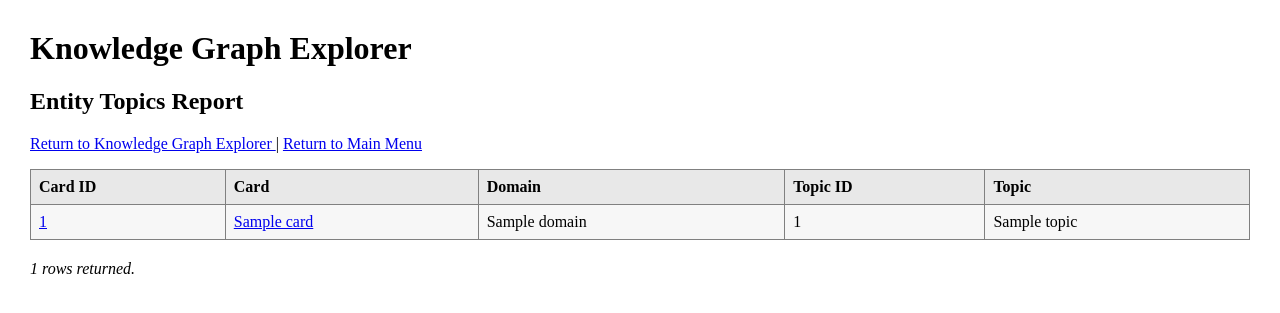
After one commit to spiritbilll-boop/tarot-study-guide, a PHP site: page /knowledge_graph/entity_topics_report.php in a window 1280 px wide. The commit adds this page. Shown: the top 313 px of the page. Run offline with PHP 8.4, Linux system fonts and the light colour scheme; tables that the repository leaves empty or names only in its code hold one stand-in row (values such as "Sample post").

Commit message:
REPORT: Add Entity Topics report

```diff
--- /dev/null
+++ b/knowledge_graph/entity_topics_report.php
@@ -0,0 +1,157 @@
+<?php
+
+require_once("../common/db.php");
+
+$sql = "
+SELECT
+    tc.id          AS card_id,
+    tc.card_name,
+    d.name         AS domain,
+    t.id           AS topic_id,
+    t.name         AS topic
+FROM entity_topics et
+JOIN tarot_cards tc
+    ON tc.id = et.entity_id
+JOIN topics t
+    ON t.id = et.topic_id
+LEFT JOIN domains d
+    ON d.id = t.domain_id
+ORDER BY
+    tc.id,
+    d.name,
+    t.name";
+
+$result = $conn->query($sql);
+
+$rows = [];
+
+while ($row = $result->fetch_assoc())
+{
+    $rows[] = $row;
+}
+
+?>
+<!DOCTYPE html>
+<html>
+
+<head>
+
+<meta charset="utf-8">
+
+<title>Knowledge Graph Explorer - Entity Topics Report</title>
+
+<link rel="stylesheet" href="../style.css">
+
+<style>
+
+table
+{
+    border-collapse: collapse;
+    width: 100%;
+}
+
+th,
+td
+{
+    border: 1px solid #808080;
+    padding: 8px;
+    text-align: left;
+}
+
+th
+{
+    background: #e8e8e8;
+}
+
+tr:nth-child(even)
+{
+    background: #f7f7f7;
+}
+
+.footer
+{
+    margin-top: 20px;
+    font-style: italic;
+}
+
+</style>
+
+</head>
+
+<body>
+
+<h1>Knowledge Graph Explorer</h1>
+
+<h2>Entity Topics Report</h2>
+
+<p>
+
+<a href="index.php">
+
+Return to Knowledge Graph Explorer
+
+</a>
+
+|
+
+<a href="../index.php">
+
+Return to Main Menu
+
+</a>
+
+</p>
+
+<table>
+
+<tr>
+
+<th>Card ID</th>
+
+<th>Card</th>
+
+<th>Domain</th>
+
+<th>Topic ID</th>
+
+<th>Topic</th>
+
+</tr>
+
+<?php foreach ($rows as $row): ?>
+
+<tr>
+
+<td>
+<a href="../card.php?id=<?= $row['card_id'] ?>">
+<?= $row['card_id'] ?>
+</a>
+</td>
+
+<td>
+<a href="../card.php?id=<?= $row['card_id'] ?>">
+<?= htmlspecialchars($row['card_name']) ?>
+</a>
+</td>
+
+<td><?= htmlspecialchars($row['domain']) ?></td>
+
+<td><?= $row['topic_id'] ?></td>
+
+<td><?= htmlspecialchars($row['topic']) ?></td>
+
+</tr>
+
+<?php endforeach; ?>
+
+</table>
+
+<p class="footer">
+
+<?= count($rows) ?> rows returned.
+
+</p>
+
+</body>
+
+</html>
```
Also changed, not shown: knowledge_graph/index.php (+54 -6 lines), sql/entity_topics_report.sql (added, +51 -0 lines).
